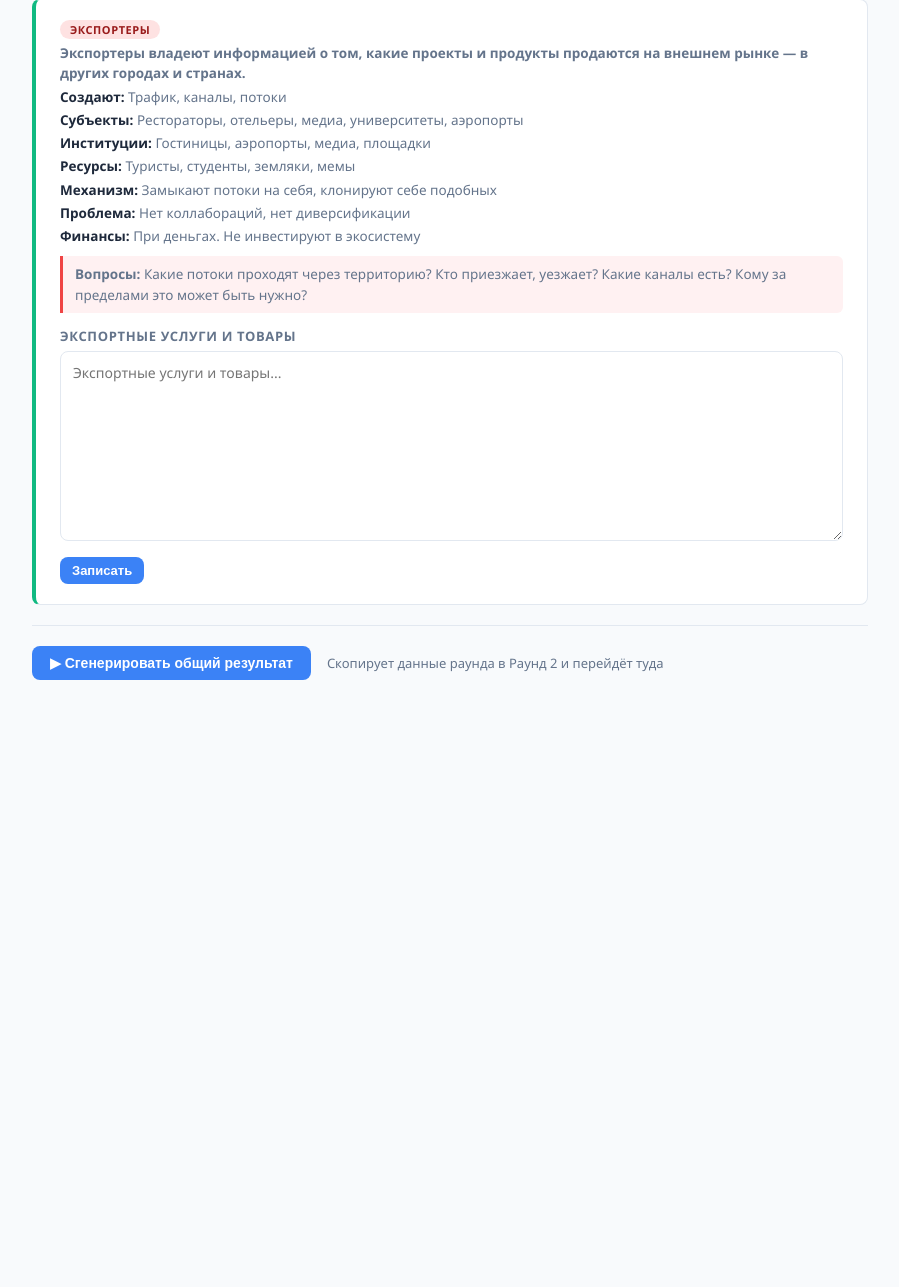
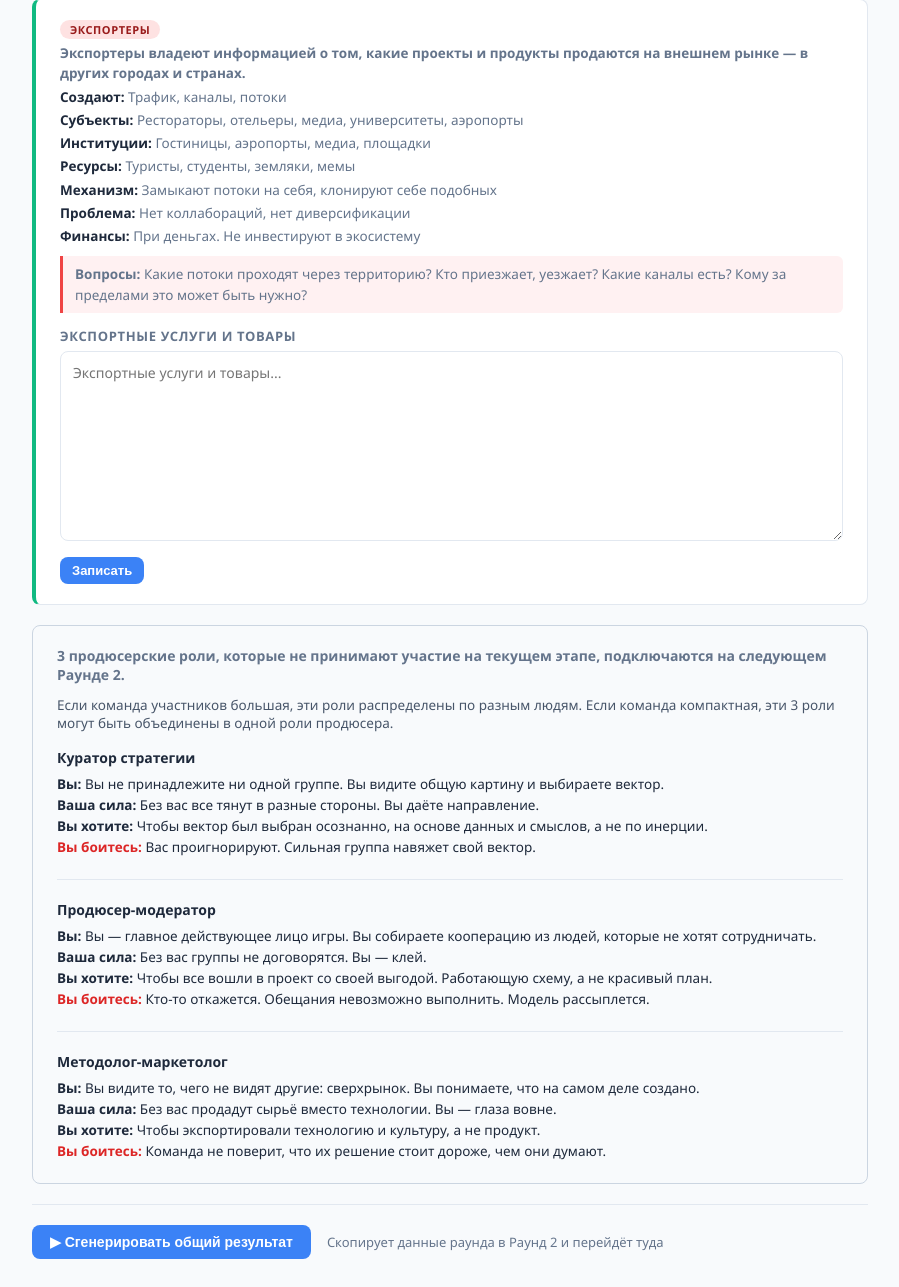
Before and after one commit to Aquamariss/city-game, a Flask app: template templates/round1.html in a window 1280 px wide. Shown: the part 2530-3817 px from the top of the page, without its empty margins (240-1139 px from the left). Before the commit the page ends 3210 px from the top, so only its background shows below. Run offline with Flask 3, Linux system fonts and the light colour scheme; the template is opened without the code that fills it, so the values that code supplies are empty.

Commit message:
Add producer roles description block to Round 1 before next-step button
Static read-only card describing Куратор стратегии, Продюсер-модератор,
and Методолог-маркетолог — the 3 roles that join in Round 2. Uses a
macro for the first two roles to keep the template DRY.

Co-Authored-By: Claude Sonnet 4.6 <noreply@anthropic.com>

```diff
--- a/templates/round1.html
+++ b/templates/round1.html
@@ -144,6 +144,49 @@
   </div>
 </div>
 
+<div class="card" style="background:#f8fafc; border-color:#cbd5e1;">
+  <div class="card-title" style="font-size:14px; color:var(--muted); margin-bottom:12px;">
+    3 продюсерские роли, которые не принимают участие на текущем этапе, подключаются на следующем Раунде 2.
+  </div>
+  <p style="font-size:13.5px; color:#475569; margin-bottom:16px;">
+    Если команда участников большая, эти роли распределены по разным людям. Если команда компактная, эти 3 роли могут быть объединены в одной роли продюсера.
+  </p>
+
+  {% macro prod_role(title, you, strength, want, fear) %}
+  <div style="margin-bottom:20px; padding-bottom:20px; border-bottom:1px solid var(--border);">
+    <div style="font-weight:600; font-size:14px; color:#1e293b; margin-bottom:8px;">{{ title }}</div>
+    <p style="font-size:13.5px; margin:3px 0;"><strong style="color:#1e293b;">Вы:</strong> {{ you }}</p>
+    <p style="font-size:13.5px; margin:3px 0;"><strong style="color:#1e293b;">Ваша сила:</strong> {{ strength }}</p>
+    <p style="font-size:13.5px; margin:3px 0;"><strong style="color:#1e293b;">Вы хотите:</strong> {{ want }}</p>
+    <p style="font-size:13.5px; margin:3px 0;"><strong style="color:#dc2626;">Вы боитесь:</strong> {{ fear }}</p>
+  </div>
+  {% endmacro %}
+
+  {{ prod_role(
+    'Куратор стратегии',
+    'Вы не принадлежите ни одной группе. Вы видите общую картину и выбираете вектор.',
+    'Без вас все тянут в разные стороны. Вы даёте направление.',
+    'Чтобы вектор был выбран осознанно, на основе данных и смыслов, а не по инерции.',
+    'Вас проигнорируют. Сильная группа навяжет свой вектор.'
+  ) }}
+
+  {{ prod_role(
+    'Продюсер-модератор',
+    'Вы — главное действующее лицо игры. Вы собираете кооперацию из людей, которые не хотят сотрудничать.',
+    'Без вас группы не договорятся. Вы — клей.',
+    'Чтобы все вошли в проект со своей выгодой. Работающую схему, а не красивый план.',
+    'Кто-то откажется. Обещания невозможно выполнить. Модель рассыплется.'
+  ) }}
+
+  <div style="margin-bottom:0;">
+    <div style="font-weight:600; font-size:14px; color:#1e293b; margin-bottom:8px;">Методолог-маркетолог</div>
+    <p style="font-size:13.5px; margin:3px 0;"><strong style="color:#1e293b;">Вы:</strong> Вы видите то, чего не видят другие: сверхрынок. Вы понимаете, что на самом деле создано.</p>
+    <p style="font-size:13.5px; margin:3px 0;"><strong style="color:#1e293b;">Ваша сила:</strong> Без вас продадут сырьё вместо технологии. Вы — глаза вовне.</p>
+    <p style="font-size:13.5px; margin:3px 0;"><strong style="color:#1e293b;">Вы хотите:</strong> Чтобы экспортировали технологию и культуру, а не продукт.</p>
+    <p style="font-size:13.5px; margin:3px 0;"><strong style="color:#dc2626;">Вы боитесь:</strong> Команда не поверит, что их решение стоит дороже, чем они думают.</p>
+  </div>
+</div>
+
 <div class="divider"></div>
 
 <div style="display:flex; align-items:center; gap:16px;">
```
